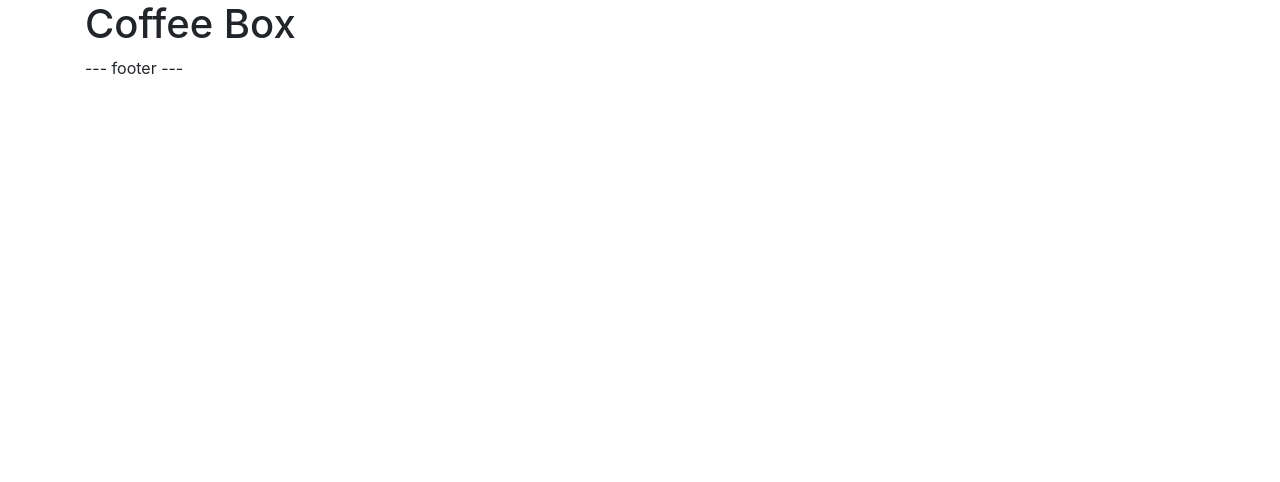
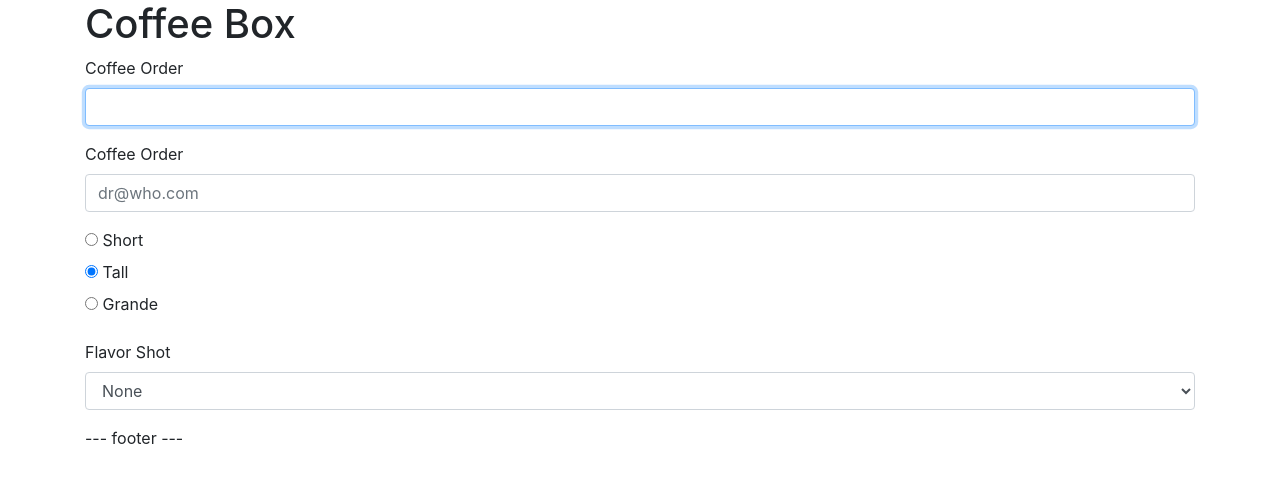
Before and after one commit to D3sti/coffeebox, a website: page coffeebox/index.html in a window 1280 px wide. Drawn offline with nearby package versions, Linux system fonts and the light colour scheme.

Commit message:
Insert new html section for user inputs

```diff
--- a/coffeebox/index.html
+++ b/coffeebox/index.html
@@ -20,6 +20,56 @@
         <h1>Coffee Box</h1>
     </header>
 
+    <section>
+        <div class="panel panel-default">
+            <div class="panel-body">
+                <form data-coffee-order="form">
+                    <div class="form-group">
+                        <label for="coffeeOrder">Coffee Order</label>
+                        <input id="coffeeOrder" class="form-control" name="coffee" autofocus>
+                    </div>
+
+                    <div class="form-group">
+                        <label for="emailInput">Coffee Order</label>
+                        <input id="emailInput" type="email" class="form-control" name="email" placeholder="dr@who.com">
+                    </div>
+
+                    <div class="form-group">
+                        <div class="radio">
+                            <label>
+                                <input type="radio" name="size" value="short">
+                                Short
+                            </label>
+                        </div>
+                        <div class="radio">
+                            <label>
+                                <input type="radio" name="size" value="tall" checked>
+                                Tall
+                            </label>
+                        </div>
+                        <div class="radio">
+                            <label>
+                                <input type="radio" name="size" value="grande">
+                                Grande
+                            </label>
+                        </div>
+                    </div>
+
+                    <div class="form-group">
+                        <label for="flavorShot">Flavor Shot</label>
+                        <select id="flavorShot" class="form-control" name="flavor">
+                            <option value="" selected>None</option>
+                            <option value="caramel">Caramel</option>
+                            <option value="vanilla">Vanilla</option>
+                            <option value="almond">Almond</option>
+                            <option value="mocha">Mocha</option>
+                        </select>
+                    </div>
+
+                </form>
+            </div>
+        </div>
+    </section>
 
     <footer>
         <p> --- footer ---</p>
```
